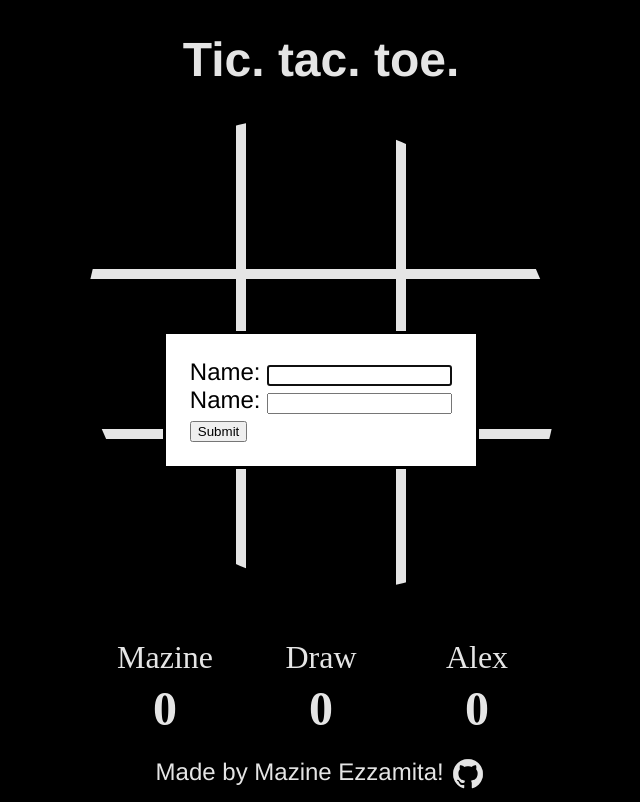
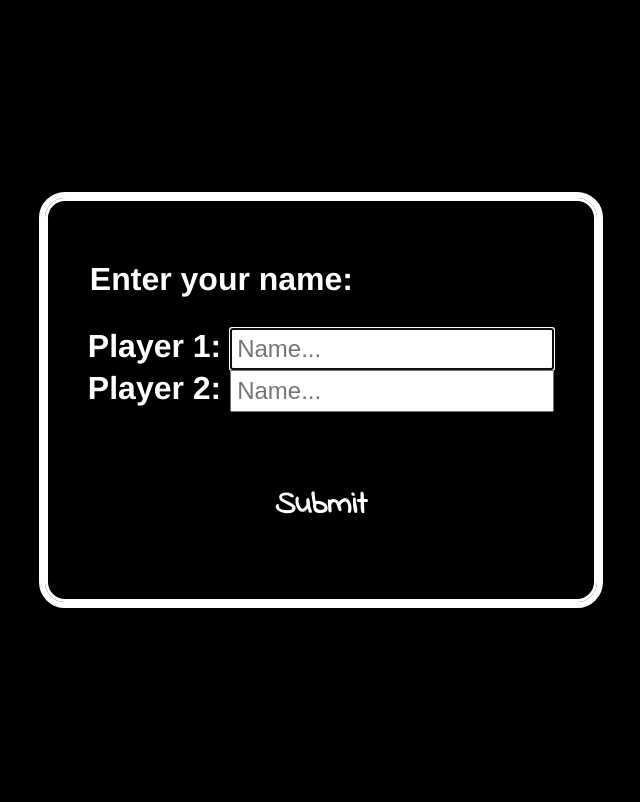
Before and after one commit to MazineEZZ/tic-tac-toe, a plain HTML site: page index.html in a window 1280 px wide. Shown: the whole page, without its empty margins (319-959 px from the left). Drawn offline with Linux system fonts and the light colour scheme; a web font is replaced by a local one.

Commit message:
Finished the last task, which is the player name modal. Now onto the readme file frfr

```diff
--- a/index.html
+++ b/index.html
@@ -14,15 +14,16 @@
     <main>
       <dialog class="player-names-forms">
         <form>
+          <legend>Enter your name: </legend>
           <div class="player1">
-            <label for="player1Name">Name: </label>
-            <input required type="text" id="player1Name">
+            <label for="player1Name">Player 1: </label>
+            <input required type="text" id="player1Name" placeholder="Name...">
           </div>
           <div class="player2">
-            <label for="player2Name">Name: </label>
-            <input required type="text" id="player2Name">
+            <label for="player2Name">Player 2: </label>
+            <input required type="text" id="player2Name" placeholder="Name...">
           </div>
-          <button id="submit">Submit</button>
+          <button type="button" id="submit">Submit</button>
         </form>
       </dialog>
       <dialog class="replay-modal">
--- a/script.js
+++ b/script.js
@@ -7,8 +7,16 @@ let closeReplayModalBtn = document.querySelector("#replayGameBtn");
 let playerNamesFormsModal = document.querySelector(".player-names-forms");
 let submitForms = document.querySelector("#submit");
 
+let player1Name = "Player 1";
+let player2Name = "Player 2";
+
 submitForms.addEventListener("click", () => {
   playerNamesFormsModal.close();
+  let player1NameInput = document.querySelector("#player1Name");
+  let player2NameInput = document.querySelector("#player2Name");
+  if (player1NameInput.value) {player1Name = player1NameInput.value};
+  if (player2NameInput.value) {player2Name = player2NameInput.value};
+  let game = GameController(player1Name, player2Name)
 })
 
 /**
@@ -177,10 +185,7 @@ function Cell() {
  * Class to control the flow state of the game.
  * whose player's turn and check who won the game
  */
-function GameController(
-  playerOne = "Mazine",
-  playerTwo = "Alex"
-) {
+function GameController(playerOne, playerTwo) {
   // Inheriting all the functions and properties from the Gameboard factory function
   const board = Gameboard();
 
@@ -267,9 +272,7 @@ function GameController(
 
   return {
     playRound,
-    getGameStatus
   }
 }
 
 playerNamesFormsModal.showModal()
-let game = GameController()
--- a/styles.css
+++ b/styles.css
@@ -34,14 +34,20 @@ main {
   gap: 40px;
 }
 
+main .player-names-forms::backdrop {
+  background-color: black;
+  height: 100%;
+}
+
 main .replay-modal::backdrop {
   background-color: rgb(0, 0, 0, 0.5);
 }
 
+main .player-names-forms,
 main .replay-modal {
   background: black;
   color: white;
-  padding: 100px 80px;
+  padding: 60px 40px;
   font-size: 2rem;
   font-weight: bold;
   outline: 6px solid white;
@@ -55,6 +61,25 @@ main .replay-modal {
   z-index: -1;
 }
 
+main .player-names-forms form {
+  display: flex;
+  flex-direction: column;
+}
+
+main .player-names-forms legend {
+  margin-bottom: 30px;
+}
+
+main .player-names-forms input {
+  font-size: 1.5rem;
+  padding: 5px;
+}
+
+main .player-names-forms button {
+  margin-top: 60px;
+}
+
+main .player-names-forms button,
 main .replay-modal .replay-btn {
   font-family: "Indie Flower";
   background-color: transparent;
@@ -72,7 +97,6 @@ main .score-dashboard {
 
 main .score-dashboard > * {
   font-family: "Montserrat";
-  width: 6rem;
   padding: 10px;
   display: flex;
   flex-direction: column;
```
